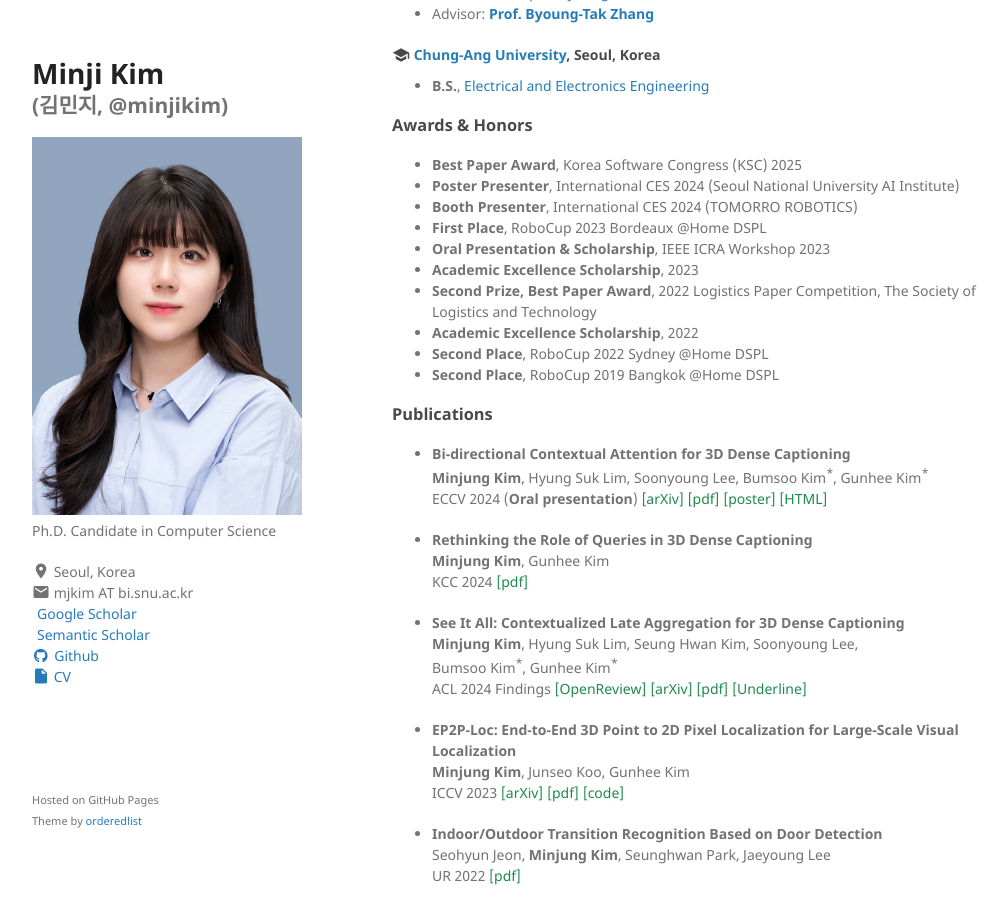
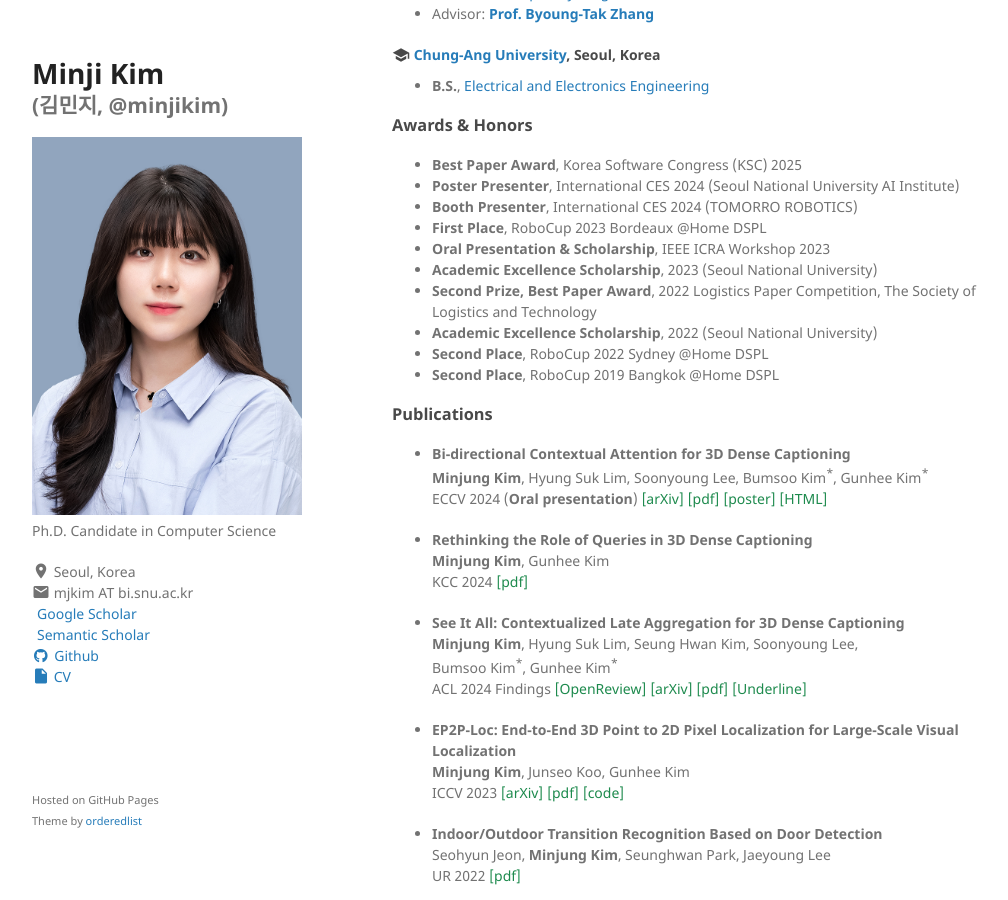
Before and after one commit to MINJIKIM-96/MINJIKIM-96.github.io, a Jekyll site: the page built from index.md, in a window 1280 px wide and 900 px high, scrolled down 555 px. Shown: the whole window, without its empty margins (128-1136 px from the left). Built offline with Jekyll 4.4.1, drawn with Linux system fonts in a browser that asks for light colours; a style sheet for code colours, icons or effects is not loaded.

Commit message:
Update index.md

```diff
--- a/index.md
+++ b/index.md
@@ -44,9 +44,9 @@ More recently, my work investigates how **human knowledge** and **structured pri
 - **Booth Presenter**, International CES 2024 (TOMORRO ROBOTICS)
 - **First Place**, RoboCup 2023 Bordeaux @Home DSPL
 - **Oral Presentation & Scholarship**, IEEE ICRA Workshop 2023
-- **Academic Excellence Scholarship**, 2023
+- **Academic Excellence Scholarship**, 2023 (Seoul National University)
 - **Second Prize, Best Paper Award**, 2022 Logistics Paper Competition, The Society of Logistics and Technology
-- **Academic Excellence Scholarship**, 2022
+- **Academic Excellence Scholarship**, 2022 (Seoul National University)
 - **Second Place**, RoboCup 2022 Sydney @Home DSPL
 - **Second Place**, RoboCup 2019 Bangkok @Home DSPL
 
```
